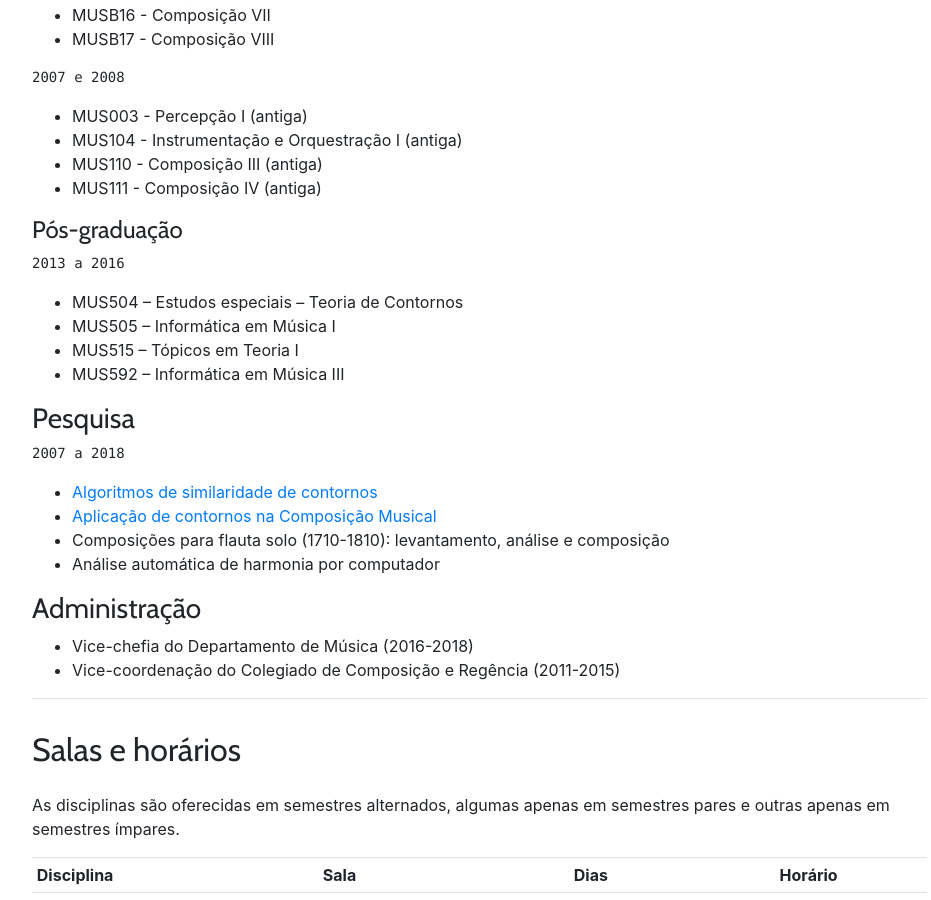
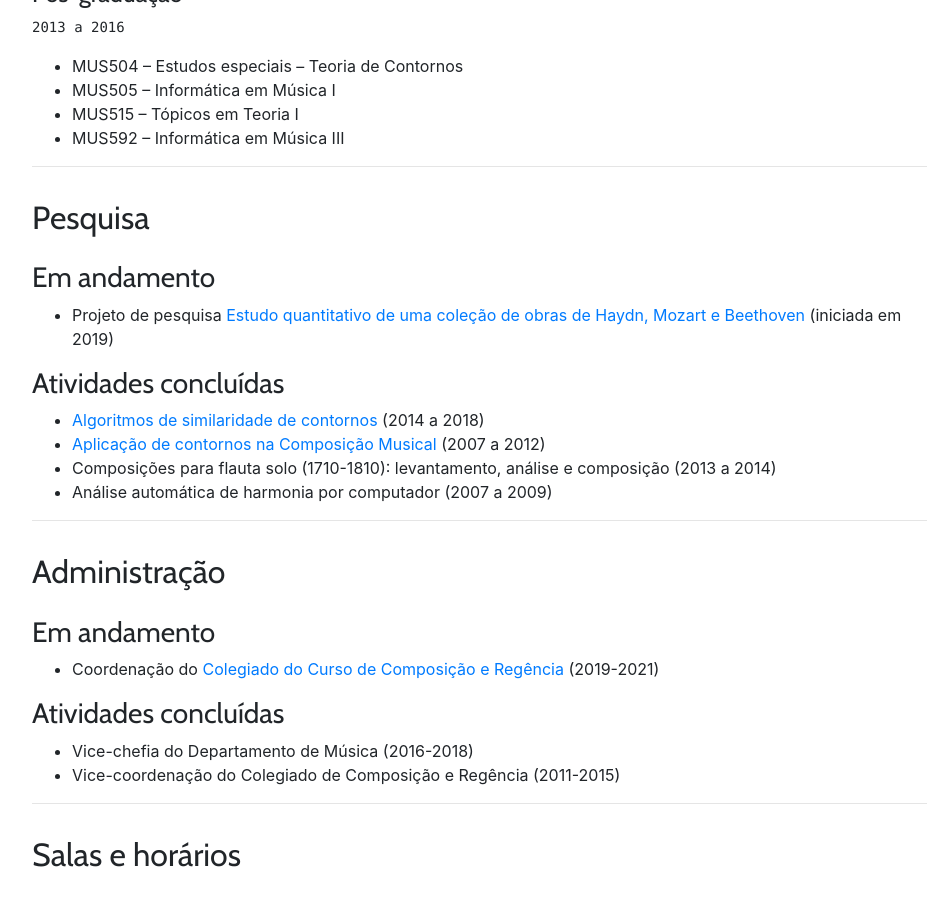
Before and after one commit to kroger/genosmus, a Jekyll site: the page built from _marcos/index.html, in a window 1280 px wide and 900 px high, scrolled down 1417 px. Shown: the whole window, without its empty margins (68-999 px from the left). Built offline with Jekyll 4.4.1, drawn with Linux system fonts in a browser that asks for light colours; some of the changed text lies outside the part shown.

Commit message:
Reorganização da minha página - por atividade

```diff
--- a/_data/docentes.yml
+++ b/_data/docentes.yml
@@ -6,6 +6,7 @@ marcos:
     nome: "Marcos Sampaio"
     website: "https://marcos.sampaio.me"
     email: "sampaio.marcos@ufba.br"
+    semestre: "2020.1"
     atual:
       - musa69
       - musa71
--- a/_marcos/index.html
+++ b/_marcos/index.html
@@ -31,18 +31,20 @@ title: Marcos Sampaio
 <div id="toc_container">
   <p class="toc_title">Conteúdos</p>
   <ul class="toc_list">
-    <li><a href="#semestre-atual">Semestre 2020.1</a>
-    <li><a href="#semestres-anteriores">Semestres anteriores</a>
+    <li><a href="#ensino">Ensino</a>
+    <li><a href="#pesquisa">Pesquisa</a>
+    <li><a href="#administracao">Administração</a>
     <li><a href="#salas-horarios">Salas e horários</a>
     <li><a href="#contato">Contato</a>
   </ul>
 </div>
 
-<h2 id="semestre-atual">Semestre 2020.1</h2>
-
+{% assign semestre_atual = site.data.docentes.marcos.semestre %}
 {% assign pages = site.marcos | where:"level","graduacao" | sort %}
 
-<h3>Ensino</h3>
+<h2 id="ensino">Ensino</h2>
+
+<h3>Semestre {{ semestre_atual }}</h3>
 
 <h4>Graduação</h4>
 
@@ -70,24 +72,7 @@ title: Marcos Sampaio
     {% endfor %}
 </ul>
 
-<h3>Pesquisa</h3>
-
-<ul>
-<li>Projeto de pesquisa <a href="https://marcos.sampaio.me/pt-br/projetos/hmb-analysis/" target="_blank">
-Estudo quantitativo de uma coleção de obras de Haydn, Mozart e Beethoven</a></li>
-</ul>
-
-<h3>Administração</h3>
-
-<ul>
-<li>Coordenação do <a href="https://dmusufba.com/composicao-regencia/"
-target="_blank">Colegiado do Curso de Composição e Regência</a> (2019-2021)</li>
-</ul>
-
-<hr>
-<h2 id="semestres-anteriores">Semestres Anteriores</h2>
-
-<h3>Ensino</h3>
+<h3>Semestres anteriores</h3>
 
 {% assign pages = site.marcos | where:"level","graduacao" %}
 <h4>Graduação</h4>
@@ -115,7 +100,6 @@ target="_blank">Colegiado do Curso de Composição e Regência</a> (2019-2021)</
     <li>MUS111 - Composição IV (antiga)</li>
 </ul>
 
-
 {% assign pages = site.marcos | where:"level","pos-graduacao" %}
 <h4>Pós-graduação</h4>
 <pre>2013 a 2016</pre>
@@ -131,20 +115,43 @@ target="_blank">Colegiado do Curso de Composição e Regência</a> (2019-2021)</
     {% endfor %} {% endcomment %}
 </ul>
 
-<h3>Pesquisa</h3>
+<hr>
 
-<pre>2007 a 2018</pre>
+
+<h2 id="pesquisa">Pesquisa</h2>
+
+<h3>Em andamento</h3>
+
+<ul>
+<li>Projeto de pesquisa
+<a href="https://marcos.sampaio.me/pt-br/projetos/hmb-analysis/"
+target="_blank">Estudo quantitativo de uma coleção de obras de Haydn,
+ Mozart e Beethoven</a> (iniciada em 2019)</li>
+</ul>
+
+<h3>Atividades concluídas</h3>
 
 <ul>
 <li><a href="https://marcos.sampaio.me/pt-br/projetos/contour-similarity/"
-target="_blank">Algoritmos de similaridade de contornos</a></li>
+target="_blank">Algoritmos de similaridade de contornos</a> (2014 a 2018)</li>
 <li><a href="https://marcos.sampaio.me/pt-br/projetos/contour-composition/"
-target="_blank">Aplicação de contornos na Composição Musical</a></li>
-<li>Composições para flauta solo (1710-1810): levantamento, análise e composição</li>
-<li>Análise automática de harmonia por computador</li>
+target="_blank">Aplicação de contornos na Composição Musical</a> (2007 a 2012)</li>
+<li>Composições para flauta solo (1710-1810): levantamento, análise e composição (2013 a 2014)</li>
+<li>Análise automática de harmonia por computador (2007 a 2009)</li>
 </ul>
 
-<h3>Administração</h3>
+<hr>
+
+<h2 id="administracao">Administração</h2>
+
+<h3>Em andamento</h3>
+
+<ul>
+<li>Coordenação do <a href="https://dmusufba.com/composicao-regencia/"
+target="_blank">Colegiado do Curso de Composição e Regência</a> (2019-2021)</li>
+</ul>
+
+<h3>Atividades concluídas</h3>
 
 <ul>
 <li>Vice-chefia do Departamento de Música (2016-2018)</li>
```
Also changed, not shown: other parts of _marcos/index.html (+1 -1 lines).
